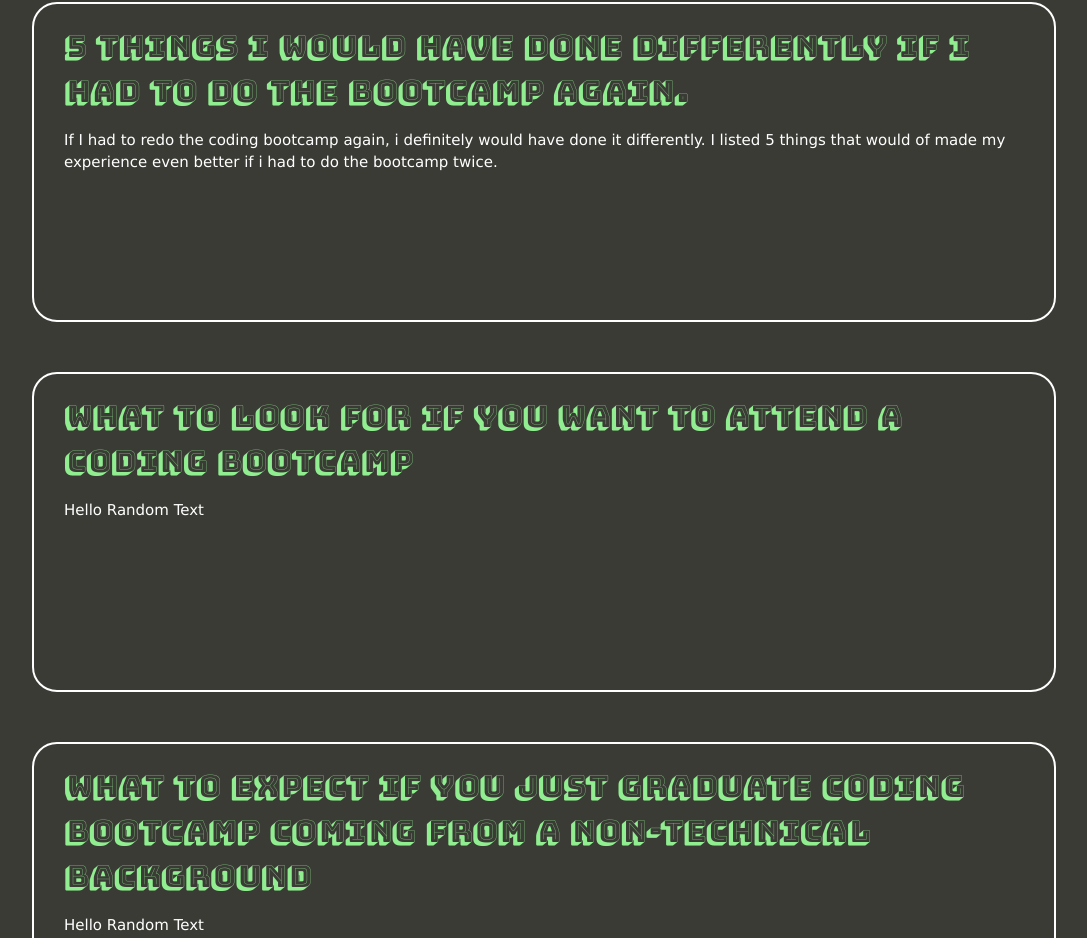
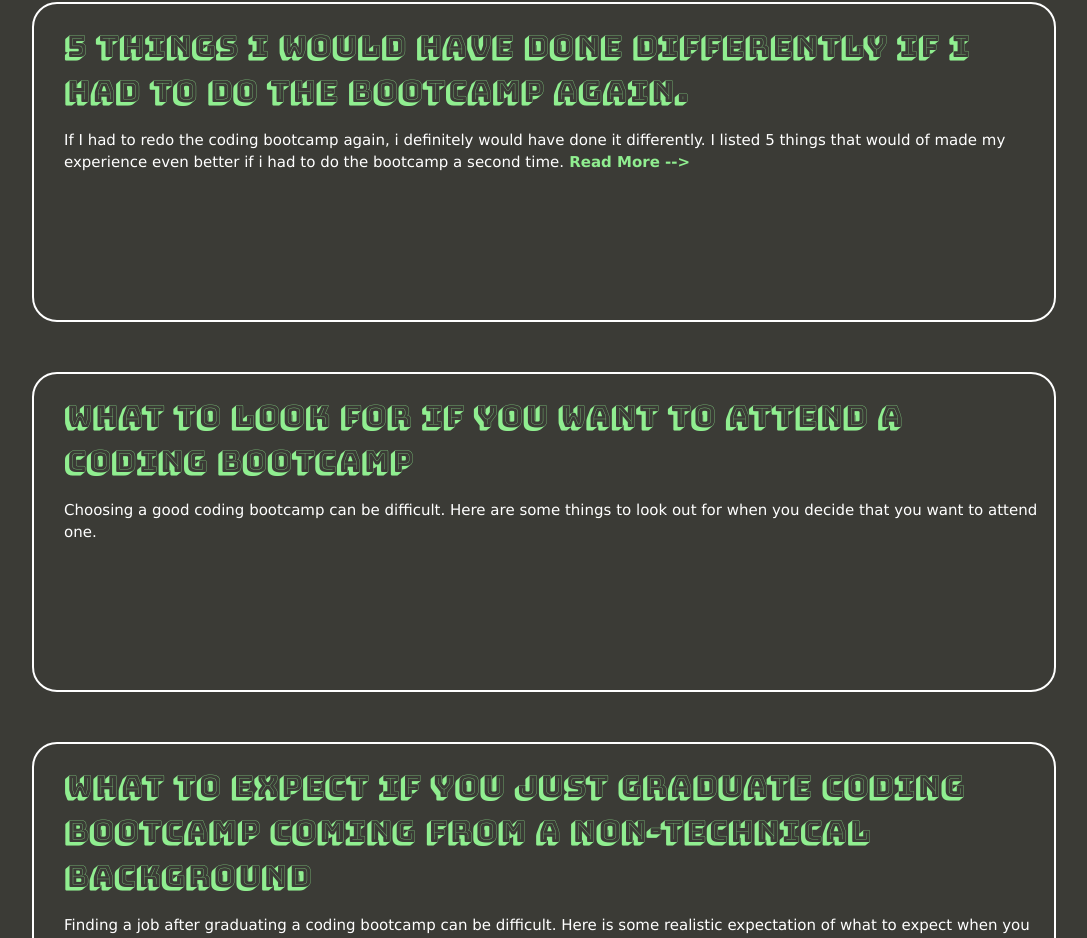
Before and after one commit to StudentCZ/my-website, a React (Create React App) app: page / in a window 1280 px wide. Shown: the part 2058-2996 px from the top of the page, without its empty margins (96-1183 px from the left). Built offline with nearby package versions, Linux system fonts and the light colour scheme.

Commit message:
adding more links to my article component

```diff
--- a/src/components/Articles.js
+++ b/src/components/Articles.js
@@ -18,6 +18,7 @@ const Articles = () => {
           </h2>
         </div>
       </div>
+
       <div className={style.borderBox}>
         <h2 className={style.borderBoxHeader}>
           5 Things I Would Have Done Differently If I Had To Do The Bootcamp
@@ -26,14 +27,19 @@ const Articles = () => {
         <p className={style.borderBoxText}>
           If I had to redo the coding bootcamp again, i definitely would have
           done it differently. I listed 5 things that would of made my
-          experience even better if i had to do the bootcamp twice.
+          experience even better if i had to do the bootcamp a second time.
+          <a className={style.textLink}> Read More --></a>
         </p>
       </div>
       <div className={style.borderBox}>
         <h2 className={style.borderBoxHeader}>
           What To Look For If You Want To Attend A Coding Bootcamp
         </h2>
-        <p className={style.borderBoxText}> Hello Random Text </p>
+        <p className={style.borderBoxText}>
+          {' '}
+          Choosing a good coding bootcamp can be difficult. Here are some things
+          to look out for when you decide that you want to attend one.{' '}
+        </p>
       </div>
 
       <div className={style.borderBox}>
@@ -41,7 +47,12 @@ const Articles = () => {
           What To Expect If You Just Graduate Coding Bootcamp Coming From A
           Non-Technical Background
         </h2>
-        <p className={style.borderBoxText}> Hello Random Text </p>
+        <p className={style.borderBoxText}>
+          {' '}
+          Finding a job after graduating a coding bootcamp can be difficult.
+          Here is some realistic expectation of what to expect when you do
+          graduate from one{' '}
+        </p>
       </div>
     </div>
   );
--- a/src/components/Articles.module.css
+++ b/src/components/Articles.module.css
@@ -54,3 +54,8 @@ a {
   color: white;
   padding-right: 10px;
 }
+
+.textLink {
+  color: lightgreen;
+  font-weight: bold;
+}
--- a/src/components/ProjectImageBar.module.css
+++ b/src/components/ProjectImageBar.module.css
@@ -46,6 +46,7 @@
 }
 
 .textLink {
+  position: static;
   z-index: 1;
   margin-top: 100px;
   text-align: end;
@@ -55,6 +56,7 @@
 }
 
 .textLink2 {
+  position: static;
   z-index: 1;
   text-align: end;
   padding-right: 10vw;
```
